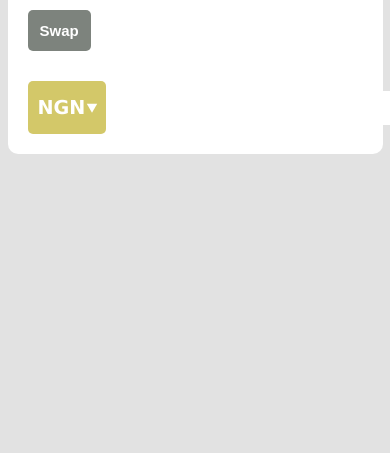
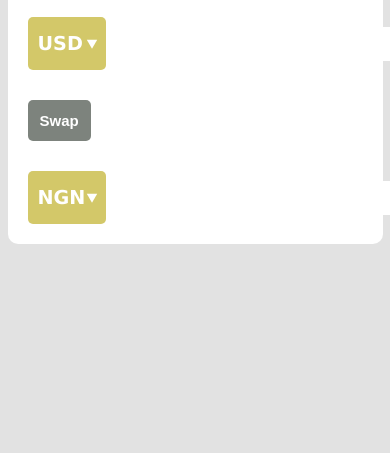
Before and after one commit to akerele180/CURRENCY-CALCULATOR, a plain HTML site: page index.html in a window 390 px wide. Shown: the part 391-844 px from the top of the page. Drawn offline with Linux system fonts and the light colour scheme; a web font is replaced by a local one.

Commit message:
Update style.css

```diff
--- a/style.css
+++ b/style.css
@@ -98,5 +98,7 @@ button {
         /* border: 2px solid black; */
     }
     body {
-        display: block;
+        justify-content: center;
+        align-items: flex-start;
+        padding: 90px 0 0;
 }
```
